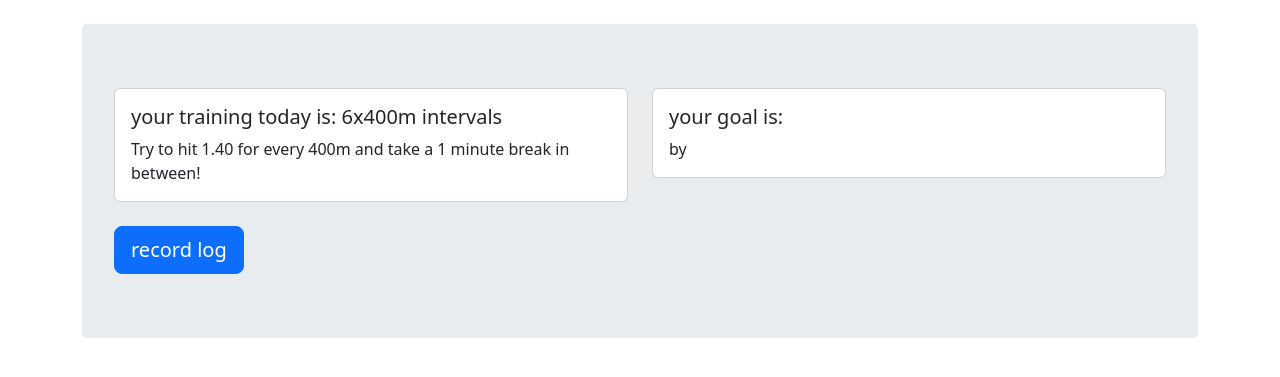
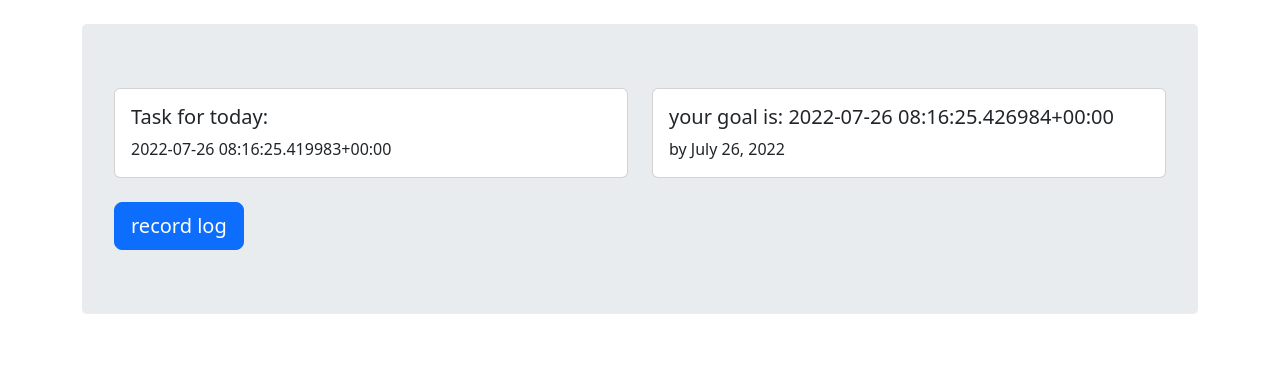
Before and after one commit to jugsliao/Training-log, a Django app: page / in a window 1280 px wide. Shown: the part 56-433 px from the top of the page. Run offline with Django 3.2, Linux system fonts and the light colour scheme; a user stored in the database is signed in; data comes from the database, SQL or seed files in the repository; both versions use the stored data as it was after the commit; some libraries are stand-ins or nearby versions.

Commit message:
done with feature 1 and 2

```diff
--- a/orbitalsite/settings.py
+++ b/orbitalsite/settings.py
@@ -39,6 +39,7 @@ INSTALLED_APPS = [
     'django.contrib.messages',
     'django.contrib.staticfiles',
     'traininglog.apps.TraininglogConfig',
+    'users.apps.UsersConfig',
 ]
 
 MIDDLEWARE = [
--- a/traininglog/templates/traininglog/base.html
+++ b/traininglog/templates/traininglog/base.html
@@ -32,8 +32,7 @@
                 Welcome, {{ user.username }}
               </a>
                 <div class="dropdown-menu" aria-labelledby="navbarDropdownMenuLink">
-                  <a class="dropdown-item" href="{% url 'traininglog:newgoal' %}">New goal</a>
-                  <a class="dropdown-item" href="{% url 'traininglog:goals' %}">Goals</a>
+                  <a class="dropdown-item" href="{% url 'traininglog:goal' %}">Goal</a>
                   <a class="dropdown-item" href="{% url 'logout' %}">Logout</a>
                 </div>
             </li>
--- a/traininglog/templates/traininglog/home.html
+++ b/traininglog/templates/traininglog/home.html
@@ -10,16 +10,16 @@ home
       <div class="col">
         <div class="card">
           <div class="card-body">
-            <h5 class="card-title">your training today is: 6x400m intervals</h5>
-            <p class="card-text">Try to hit 1.40 for every 400m and take a 1 minute break in between!</p>
+            <h5 class="card-title">Task for today: </h5>
+            <p class="card-text">{{user.goal.goal_daily}}</p>
           </div>
         </div>
       </div>
       <div class="col">
         <div class="card">
           <div class="card-body">
-            <h5 class="card-title">your goal is: </h5>
-            <p class="card-text">by </p>
+            <h5 class="card-title">your goal is: {{user.goal.goal_description}}</h5>
+            <p class="card-text">by {{user.goal.goal_date}}</p>
           </div>
         </div>
       </div>
@@ -31,7 +31,7 @@ home
       <h1 class="display-4">Training Log</h1>
       <p class="lead">Dont let your dreams be dreams</p>
       <hr class="my-4">
-        <a class="btn btn-primary btn-lg" href="/register" role="button">Register!</a>
+        <a class="btn btn-primary btn-lg" href="" role="button">Register!</a>
       </p>
     </div>
   {% endif %}
--- a/traininglog/urls.py
+++ b/traininglog/urls.py
@@ -13,8 +13,7 @@ urlpatterns = [
     path('logs/', views.LogsView.as_view(), name='logs'),
     path('logs/<int:log_id>', views.log, name='log'),
 
-    # path('newgoal/', views.newgoal, name='newgoal'),
     path('newgoal/', views.newGoalView.as_view(), name='newgoal'),
     path('goals/', views.GoalsView.as_view(), name='goals'),
-    path('goals/<int:goal_id>', views.goal, name='goal'),
+    path('goal', views.goal, name='goal'),
 ]
--- a/traininglog/views.py
+++ b/traininglog/views.py
@@ -10,16 +10,23 @@ from django.urls import reverse
 from django.contrib.auth import login, authenticate, logout
 from .forms import RegisterForm
 from django.conf import settings
+import datetime
+from django.contrib.auth.models import User
 
-from .forms import LogForm, GoalForm
+from .forms import LogForm, GoalForm, DateInput, RegisterForm
 from .models import Log, Goal
 
 def registration(request):
     if request.method == 'POST':
         form = RegisterForm(request.POST)
         if form.is_valid():
-            form.save()
+            user = form.save()
             username = form.cleaned_data.get('username')
+            Goal.objects.create(
+                user = user,
+                goal_description = 'Keep healthy',
+                goal_daily = "run for 20 minutes",
+            )
             messages.success(request, 'Account was successfully created for ' + username)
             return redirect('login')
     else:
@@ -37,31 +44,21 @@ def my_login(request):
     user = authenticate(request, username=username, password=password)
     if user is not None:
         login(request, user)
-        return redirect('first_app/home')
+        return redirect('/home')
 
 
 def logout_view(request):
     logout(request)
-    return redirect('first_app/home')
+    return redirect('/home')
 
 def login_error(request):
     if not request.user.is_authenticated:
         return render(request, 'login_error.html')
 
-# # Create your views here.
 def home(request):
     '''render the home page'''
-    '''
-    training pace = weeks left * 4seconds + target training pace
+    return render(request, 'traininglog/home.html')
 
-    '''
-    # goal = Goal.objects.filter(user=request.user)
-
-    data = {
-        # 'goal': goal
-    }
-
-    return render(request, 'traininglog/home.html', data)
 
 class newlogView(LoginRequiredMixin, generic.CreateView):
     model = Log
@@ -134,6 +131,7 @@ def newgoal(request):
 
 class newGoalView(LoginRequiredMixin, generic.CreateView):
     model = Goal
+    form_class: GoalForm
     fields = ['goal_description', 'goal_daily', 'goal_date']
     template_name = 'traininglog/newgoal.html'
 
@@ -156,3 +154,21 @@ def goal(request, goal_id):
     goal = Goal.objects.get(id=goal_id)
     context = {'goal': goal}
     return render(request, 'traininglog/goal.html', context)
+
+@login_required
+def goal(request):
+    if request.method == 'POST':
+        form = GoalForm(request.POST, instance=request.user.goal)
+        if form.is_valid():
+            form.save()
+            messages.success(request, f'Your goal has been updated!')
+            return HttpResponseRedirect(reverse("traininglog:home"))
+
+    else:
+        form = GoalForm(instance=request.user.goal)
+
+    context = {
+        'form': form
+    }
+
+    return render(request, 'traininglog/goal.html', context)
```
Also changed, not shown: traininglog/templates/traininglog/editgoal.html (deleted, +0 -14 lines), traininglog/templates/traininglog/goal.html (+7 -6 lines), db.sqlite3.
